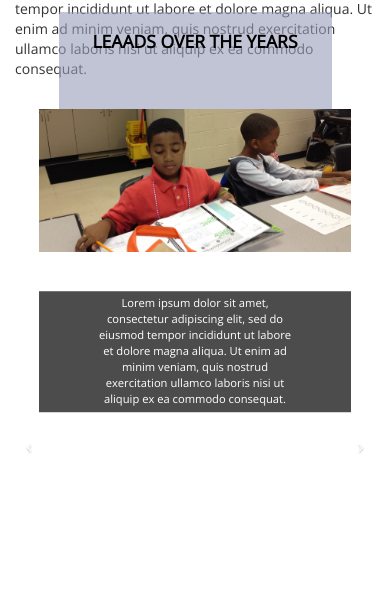
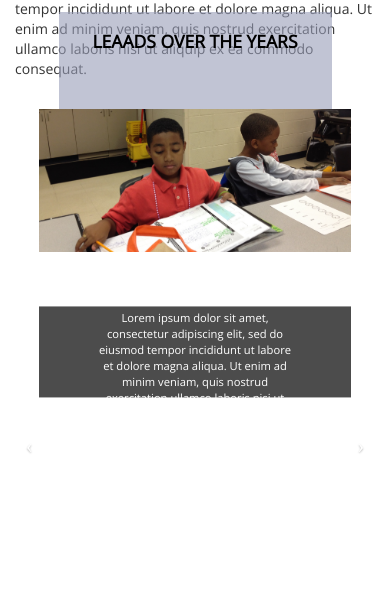
Before and after one commit to SrutiG/LEAADS-website, a Flask app: page /overtheyears in a window 390 px wide. Shown: the part 199-811 px from the top of the page. Run offline with Flask 2, Linux system fonts and the light colour scheme; some libraries are stand-ins or nearby versions.

Commit message:
changed height of slider caption

```diff
--- a/app/static/css/index.css
+++ b/app/static/css/index.css
@@ -246,7 +246,7 @@ body {
     top: 100%;
     left: 50%;
     transform: translate(-50%, -100%);
-    height: 20%;
+    height: 15%;
     width: 80%;
     background-color: var(--overlay);
     opacity: 0.7;
@@ -258,7 +258,7 @@ body {
     position: absolute;
     top: 100%;
     left: 50%;
-    height: 20%;
+    height: 15%;
     margin-top: 1%;
     transform: translate(-50%, -100%);
     color: var(--colorPrimaryLight);
@@ -271,7 +271,7 @@ body {
         top: 75%;
         left: 50%;
         transform: translate(-50%, -50%);
-        height: 20%;
+        height: 15%;
         width: 80%;
         background-color: var(--overlay);
         opacity: 0.7;
@@ -282,7 +282,7 @@ body {
         position: absolute;
         top: 75%;
         left: 50%;
-        height: 20%;
+        height: 15%;
         margin-top: 1%;
         transform: translate(-50%, -50%);
         color: var(--colorPrimaryLight);
@@ -298,7 +298,7 @@ body {
         top: 50%;
         left: 50%;
         transform: translate(-50%, -50%);
-        height: 20%;
+        height: 15%;
         width: 80%;
         background-color: var(--overlay);
         opacity: 0.7;
@@ -309,7 +309,7 @@ body {
         position: absolute;
         top: 50%;
         left: 50%;
-        height: 20%;
+        height: 15%;
         margin-top: 1%;
         transform: translate(-50%, -50%);
         color: var(--colorPrimaryLight);
@@ -325,7 +325,7 @@ body {
         top: 40%;
         left: 50%;
         transform: translate(-50%, -50%);
-        height: 20%;
+        height: 15%;
         width: 80%;
         background-color: var(--overlay);
         opacity: 0.7;
@@ -336,7 +336,7 @@ body {
         position: absolute;
         top: 40%;
         left: 50%;
-        height: 20%;
+        height: 15%;
         margin-top: 1%;
         transform: translate(-50%, -50%);
         color: var(--colorPrimaryLight);
```
